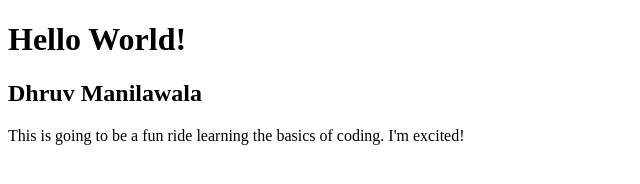
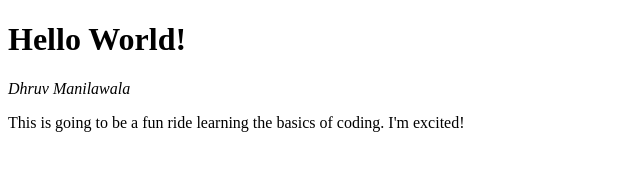
Before and after one commit to dhruvmanila/coding-updates, a plain HTML site: page module1-solution/index.html in a window 1280 px wide. Shown: the whole page, without its empty margins (0-640 px from the left). Drawn offline with Linux system fonts and the light colour scheme.

Commit message:
Style change for author name

```diff
--- a/module1-solution/index.html
+++ b/module1-solution/index.html
@@ -5,7 +5,7 @@
 </head>
 <body>
 <h1>Hello World!</h1>
-<h2>Dhruv Manilawala</h2>
+<i>Dhruv Manilawala</i>
 <p>
 	This is going to be a fun ride learning the basics of coding. I'm excited!
 </p>
```
Also changed, not shown: 1 other file.
